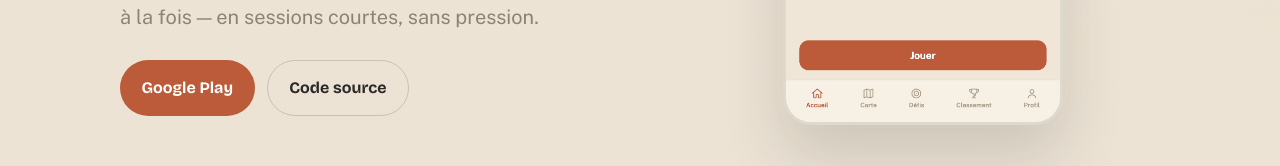
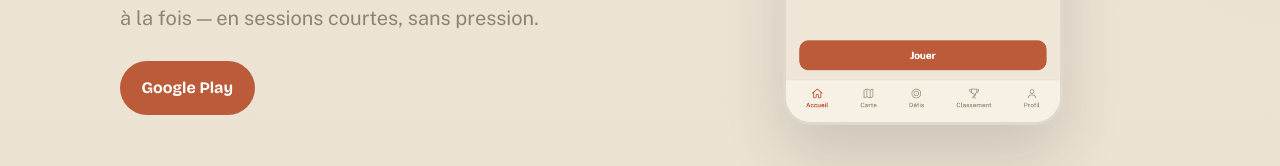
Before and after one commit to Radaxx/GirouetteSite, a plain HTML site: page index.html in a window 1280 px wide. Shown: the part 554-720 px from the top of the page. Drawn offline with nearby package versions, Linux system fonts and the light colour scheme.

Commit message:
Remove source code link from index.html
Removed the link to the source code repository from the HTML.

```diff
--- a/index.html
+++ b/index.html
@@ -46,12 +46,6 @@
               href="https://play.google.com/store/apps/details?id=com.radaxx.girouette"
               rel="noopener noreferrer"
               >Google Play</a
-            >
-            <a
-              class="btn btn-ghost"
-              href="https://github.com/Radaxx/Girouette"
-              rel="noopener noreferrer"
-              >Code source</a
             >
           </div>
         </div>
```
